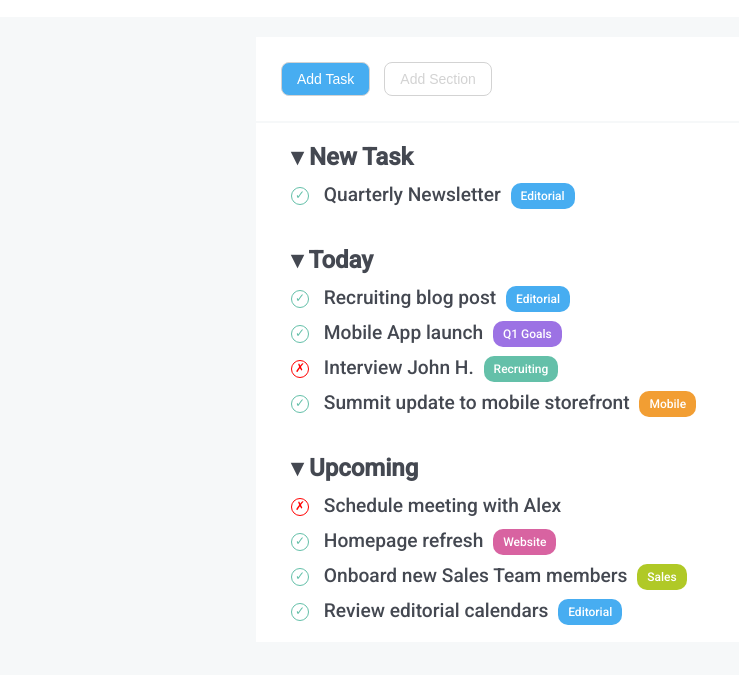
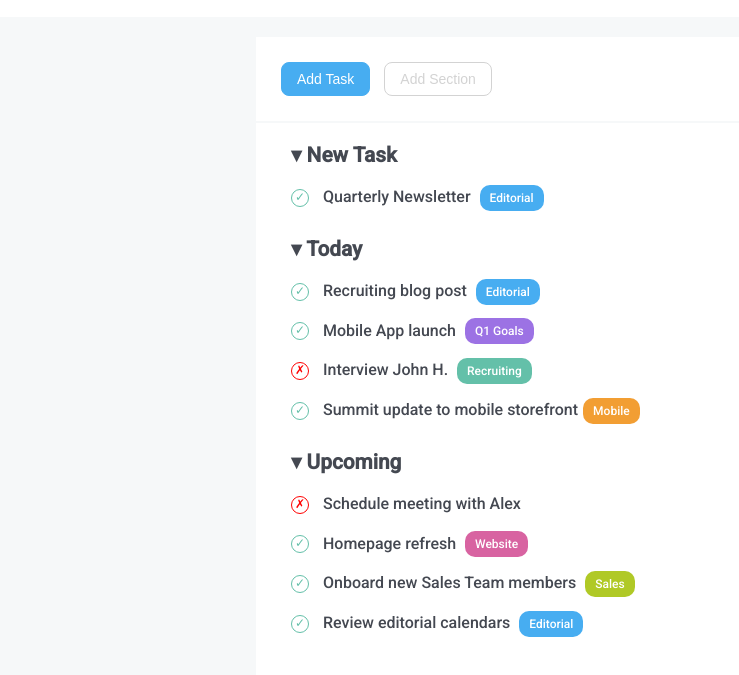
Before and after one commit to DeboraCocchi/html-css-toboolist, a plain HTML site: page assets/index.html in a window 1280 px wide. Shown: the part 79-754 px from the top of the page, without its empty margins (0-739 px from the left). Drawn offline with Linux system fonts and the light colour scheme.

Commit message:
[fix]fromdivs-tolists-post-class-correction

```diff
--- a/assets/css/style.css
+++ b/assets/css/style.css
@@ -6,13 +6,7 @@
 
 body{
   font-family: 'Roboto', sans-serif;
-}
-
-.container{
-  margin: 20px auto;
-  width: 60%;
-  max-width:1200px;
-  background-color: white;
+  background-color: #F6F8F9;
 }
 
 /* header */
@@ -34,11 +28,15 @@ header span{
   vertical-align: middle;
 }
 
-/* body */
+/* main */
 
-body{
-  background-color: #F6F8F9;
+.container{
+  margin: 20px auto;
+  width: 60%;
+  max-width:1200px;
+  background-color: white;
 }
+
 
 .btn-strip{
   border-bottom: 2px solid #F6F8F9;
@@ -47,20 +45,34 @@ body{
 
 .btn-strip button{
   padding:8px 15px;
-  border: 1px solid lightgrey;
   border-radius:8px;
   font-size:14px;
   margin-right:10px;
 }
 
+.btn-strip button:hover{
+  transform: scale(1.1);
+}
+
 #task-btn{
+  border: 1px solid #47ADF1;
   background-color: #47ADF1;
   color:white;
+}
+
+#task-btn:hover{
+  background-color: #215273;
 }
 
 #section-btn{
   background-color: white;
   color:lightgrey;
+  border: 1px solid lightgrey;
+}
+
+#section-btn:hover{
+  background-color: #cccccc;
+  color:white;
 }
 
 .tasks{
@@ -69,10 +81,27 @@ body{
   padding:20px;
 }
 
-.tasks div{
-  margin-top:12px;
-  font-size:120%;
+ul{
+  list-style: none;
 }
+
+ul h2::before{
+  content: '\25BE ';
+}
+
+.tasks h2{
+  font-size:130%;
+  margin-bottom: 20px;
+}
+
+.tasks li{
+  margin-bottom:20px;
+}
+
+.tasks li:last-child{
+  margin-bottom:30px;
+}
+
 .circle{
   display: inline-block;
   width: 18px;
@@ -103,26 +132,26 @@ body{
   vertical-align: middle;
 }
 
-.lightblue{
+.editorial{
   background-color: #47ADF1;
 }
 
-.violet{
+.q1{
   background-color:#9C72E4;
 }
 
-.darkgreen{
+.recruiting{
   background-color:#64C0A9;
 }
 
-.orange{
+.mobile{
   background-color:#F29E33;
 }
 
-.lightgreen{
+.sales{
   background-color:#B0C926;
 }
 
-.pink{
+.website{
   background-color:#D863A1;
 }
--- a/assets/index.html
+++ b/assets/index.html
@@ -28,59 +28,58 @@
         <!--/ buttons -->
 
         <!-- tasks -->
-
-        <section class=tasks id="new-task">
-          <h2>&#x25BE; New Task</h2>
-          <div><span class="circle check"> &#x2713; </span> Quarterly Newsletter
-            <span class="label lightblue">Editorial</span>
-          </div>
+        <section class=tasks>
+          <ul>
+            <li>
+              <h2> New Task</h2>
+              <ul>
+                <li><span class="circle check"> &#x2713; </span> Quarterly Newsletter
+                  <span class="label editorial">Editorial</span>
+                </li>
+              </ul>
+            </li>
+            <li>
+              <h2> Today</h2>
+              <ul>
+                <li>
+                  <span class="circle check"> &#x2713; </span> Recruiting blog post
+                  <span class="label editorial">Editorial</span>
+                </li>
+                <li>
+                  <span class="circle check"> &#x2713; </span> Mobile App launch
+                  <span class="label q1">Q1 Goals</span>
+                </li>
+                <li>
+                  <span class="circle ballot"> &#x2717; </span> Interview John H.
+                  <span class="label recruiting">Recruiting</span>
+                </li>
+                <li>
+                  <span class="circle check"> &#x2713; </span> Summit update to mobile storefront<span class="label mobile">Mobile</span>
+                </li>
+              </ul>
+            </li>
+            <li>
+              <h2> Upcoming</h2>
+              <ul>
+                <li>
+                  <span class="circle ballot"> &#x2717; </span> Schedule meeting with Alex
+                </li>
+                <li>
+                  <span class="circle check"> &#x2713; </span> Homepage refresh
+                  <span class="label website">Website</span>
+                </li>
+                <li>
+                  <span class="circle check"> &#x2713; </span> Onboard new Sales Team members
+                  <span class="label sales">Sales</span>
+                </li>
+                <li>
+                  <span class="circle check"> &#x2713; </span> Review editorial calendars
+                  <span class="label editorial">Editorial</span>
+                </li>
+              </ul>
+            </li>
+          </ul>
         </section>
-
-        <section class=tasks id="today">
-          <h2>&#x25BE; Today</h2>
-          <div>
-            <span class="circle check"> &#x2713; </span> Recruiting blog post
-            <span class="label lightblue">Editorial</span>
-          </div>
-
-          <div>
-            <span class="circle check"> &#x2713; </span> Mobile App launch
-            <span class="label violet">Q1 Goals</span>
-          </div>
-
-          <div>
-            <span class="circle ballot"> &#x2717; </span> Interview John H.
-            <span class="label darkgreen">Recruiting</span>
-          </div>
-
-          <div>
-            <span class="circle check"> &#x2713; </span> Summit update to mobile storefront
-            <span class="label orange">Mobile</span>
-          </div>
-        </section>
-
-        <section class=tasks id="upcoming">
-          <h2>&#x25BE; Upcoming</h2>
-          <div>
-            <span class="circle ballot"> &#x2717; </span> Schedule meeting with Alex
-          </div>
-
-          <div>
-            <span class="circle check"> &#x2713; </span> Homepage refresh
-            <span class="label pink">Website</span>
-          </div>
-
-          <div>
-            <span class="circle check"> &#x2713; </span> Onboard new Sales Team members
-            <span class="label lightgreen">Sales</span>
-          </div>
-
-          <div>
-            <span class="circle check"> &#x2713; </span> Review editorial calendars
-            <span class="label lightblue">Editorial</span>
-          </div>
-        </section>
-
         <!-- /tasks -->
     </main>
   </body>
```
